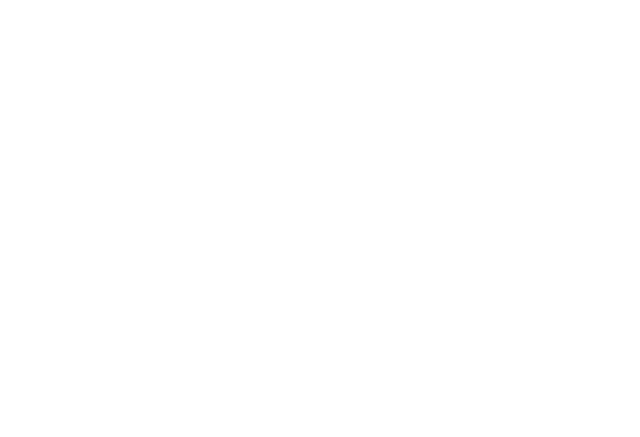
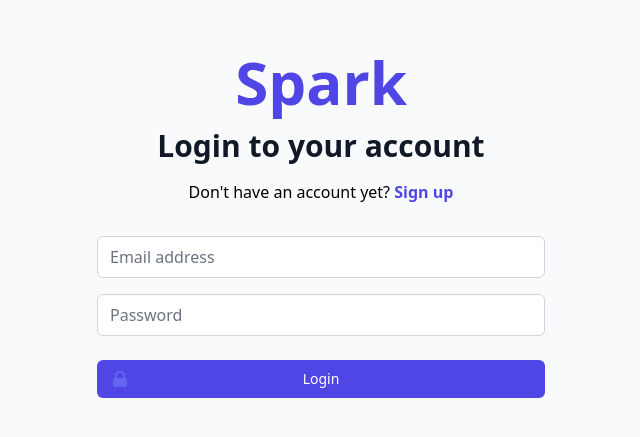
Before and after one commit to jgrdnr/spark-jessica, a Vue app: page /auth/login in a window 1280 px wide. Shown: the part 175-612 px from the top of the page, without its empty margins (319-959 px from the left). Built offline with nearby package versions, Linux system fonts and the light colour scheme.

Commit message:
Add Login View

```diff
--- a/src/router/index.ts
+++ b/src/router/index.ts
@@ -14,7 +14,7 @@ const routes: Array<RouteConfig> = [
     component: Dashboard,
     beforeEnter(to, from, next) {
       if (!store.state.user) {
-        return next({ name: "Register" });
+        return next({ name: "Login" });
       }
       next();
     },
--- a/src/views/Dashboard.vue
+++ b/src/views/Dashboard.vue
@@ -25,7 +25,7 @@ export default Vue.extend({
   methods: {
     logout() {
       this.$store.commit("CLEAR");
-      this.$router.push({ name: "Register" });
+      this.$router.push({ name: "Login" });
     },
   },
 });
--- a/src/views/Login.vue
+++ b/src/views/Login.vue
@@ -1,11 +1,176 @@
 <template>
-  <div></div>
+  <div
+    class="min-h-screen flex items-center justify-center py-12 px-4 sm:px-6 lg:px-8"
+  >
+    <div class="max-w-md w-full space-y-8">
+      <div>
+        <h1
+          class="mx-auto text-6xl font-extrabold text-indigo-600 text-center mb-4"
+        >
+          Spark
+        </h1>
+
+        <h2 class="text-center mb-4 text-3xl font-extrabold text-gray-900">
+          Login to your account
+        </h2>
+        <p class="text-center">
+          Don't have an account yet?
+          <router-link
+            :to="{ name: 'Register' }"
+            class="text-indigo-600 font-semibold hover:underline"
+            >Sign up</router-link
+          >
+        </p>
+      </div>
+      <form class="mt-8 space-y-6" @submit.prevent="submit">
+        <div class="space-y-4">
+          <div>
+            <label for="email-address" class="sr-only">Email address</label>
+            <input
+              id="email-address"
+              name="email"
+              type="text"
+              autocomplete="email"
+              class="appearance-none rounded-md relative block w-full px-3 py-2 border border-gray-300 placeholder-gray-500 text-gray-900  focus:outline-none focus:ring-indigo-500 focus:border-indigo-500 focus:z-10"
+              placeholder="Email address"
+              v-model="email"
+              @blur="emailTouched = true"
+            />
+            <p v-if="emailError" class="px-2 mt-1 text-xs text-red-600">
+              {{ emailError }}
+            </p>
+          </div>
+          <div>
+            <label for="password" class="sr-only">Password</label>
+            <input
+              id="password"
+              name="password"
+              type="password"
+              autocomplete="current-password"
+              class="appearance-none rounded-md relative block w-full px-3 py-2 border border-gray-300 placeholder-gray-500 text-gray-900  focus:outline-none focus:ring-indigo-500 focus:border-indigo-500 focus:z-10"
+              placeholder="Password"
+              v-model="password"
+              @blur="passwordTouched = true"
+            />
+            <p v-if="passwordError" class="px-2 mt-1 text-xs text-red-600">
+              {{ passwordError }}
+            </p>
+          </div>
+        </div>
+
+        <div>
+          <button
+            type="submit"
+            class="group relative w-full flex justify-center py-2 px-4 border border-transparent text-sm font-medium rounded-md text-white bg-indigo-600 hover:bg-indigo-700 focus:outline-none focus:ring-2 focus:ring-offset-2 focus:ring-indigo-500"
+          >
+            <span class="absolute left-0 inset-y-0 flex items-center pl-3">
+              <!-- Heroicon name: solid/lock-closed -->
+              <svg
+                class="h-5 w-5 text-indigo-500 group-hover:text-indigo-400"
+                xmlns="http://www.w3.org/2000/svg"
+                viewBox="0 0 20 20"
+                fill="currentColor"
+                aria-hidden="true"
+              >
+                <path
+                  fill-rule="evenodd"
+                  d="M5 9V7a5 5 0 0110 0v2a2 2 0 012 2v5a2 2 0 01-2 2H5a2 2 0 01-2-2v-5a2 2 0 012-2zm8-2v2H7V7a3 3 0 016 0z"
+                  clip-rule="evenodd"
+                />
+              </svg>
+            </span>
+            Login
+          </button>
+          <p v-if="submitError" class="px-2 mt-1 text-xs text-red-600">
+            {{ submitError }}
+          </p>
+        </div>
+      </form>
+    </div>
+  </div>
 </template>
 
-<script lang="ts">
+<script>
 import Vue from "vue";
+import axios from "axios";
 
-export default Vue.extend({});
+const EmailRegex = /^(([^<>()[\]\\.,;:\s@"]+(\.[^<>()[\]\\.,;:\s@"]+)*)|(".+"))@((\[[0-9]{1,3}\.[0-9]{1,3}\.[0-9]{1,3}\.[0-9]{1,3}\])|(([a-zA-Z\-0-9]+\.)+[a-zA-Z]{2,}))$/;
+
+export default Vue.extend({
+  data() {
+    return {
+      email: "",
+      emailTouched: false,
+      password: "",
+      passwordTouched: false,
+      submitError: "",
+    };
+  },
+  computed: {
+    emailError() {
+      if (!this.emailTouched) return "";
+      if (!EmailRegex.test(this.email)) {
+        return "Please insert a valid email address";
+      }
+      return "";
+    },
+    passwordError() {
+      if (!this.passwordTouched) return "";
+      if (this.password.length < 9) {
+        return "Your password must be at least 9 characters long";
+      }
+      return "";
+    },
+    entireFormIsValid() {
+      return (
+        this.passwordTouched &&
+        this.emailTouched &&
+        this.passwordError == "" &&
+        this.emailError == ""
+      );
+    },
+  },
+  methods: {
+    clearErrors() {
+      this.submitError = "";
+    },
+    async submit() {
+      this.emailTouched = true;
+      this.passwordTouched = true;
+      this.clearErrors();
+      if (!this.entireFormIsValid) return;
+      console.log("Submitting Form");
+      console.log("Email:", this.email, "Password:", this.password);
+
+      const email = this.email;
+      const password = this.password;
+
+      try {
+        const response = await axios.post(
+          process.env.VUE_APP_FUSION_AUTH_URL + "/api/login",
+          {
+            applicationId: process.env.VUE_APP_FUSION_AUTH_APP_ID,
+            loginId: email,
+            password,
+          },
+          {
+            headers: {
+              Authorization: process.env.VUE_APP_FUSION_AUTH_API_KEY,
+            },
+          }
+        );
+        console.log(response);
+        const { user, token } = response.data;
+        this.$store.commit("SET_USER", { user, token });
+        this.$router.push({ name: "Dashboard" });
+      } catch (error) {
+        console.error(error.response);
+        this.submitError =
+          "Sorry, something went wrong during login. Please try again.";
+      }
+    },
+  },
+});
 </script>
 
 <style scoped></style>
--- a/src/views/Register.vue
+++ b/src/views/Register.vue
@@ -4,13 +4,23 @@
   >
     <div class="max-w-md w-full space-y-8">
       <div>
-        <h1 class="mx-auto text-6xl font-extrabold text-indigo-600 text-center">
+        <h1
+          class="mx-auto text-6xl font-extrabold text-indigo-600 text-center mb-4"
+        >
           Spark
         </h1>
 
-        <h2 class="mt-6 text-center text-3xl font-extrabold text-gray-900">
+        <h2 class="text-center mb-4 text-3xl font-extrabold text-gray-900">
           Create your account
         </h2>
+        <p class="text-center">
+          Already have an account?
+          <router-link
+            :to="{ name: 'Login' }"
+            class="text-indigo-600 font-semibold hover:underline"
+            >Login</router-link
+          >
+        </p>
       </div>
       <form class="mt-8 space-y-6" @submit.prevent="submit">
         <div class="space-y-4">
```
